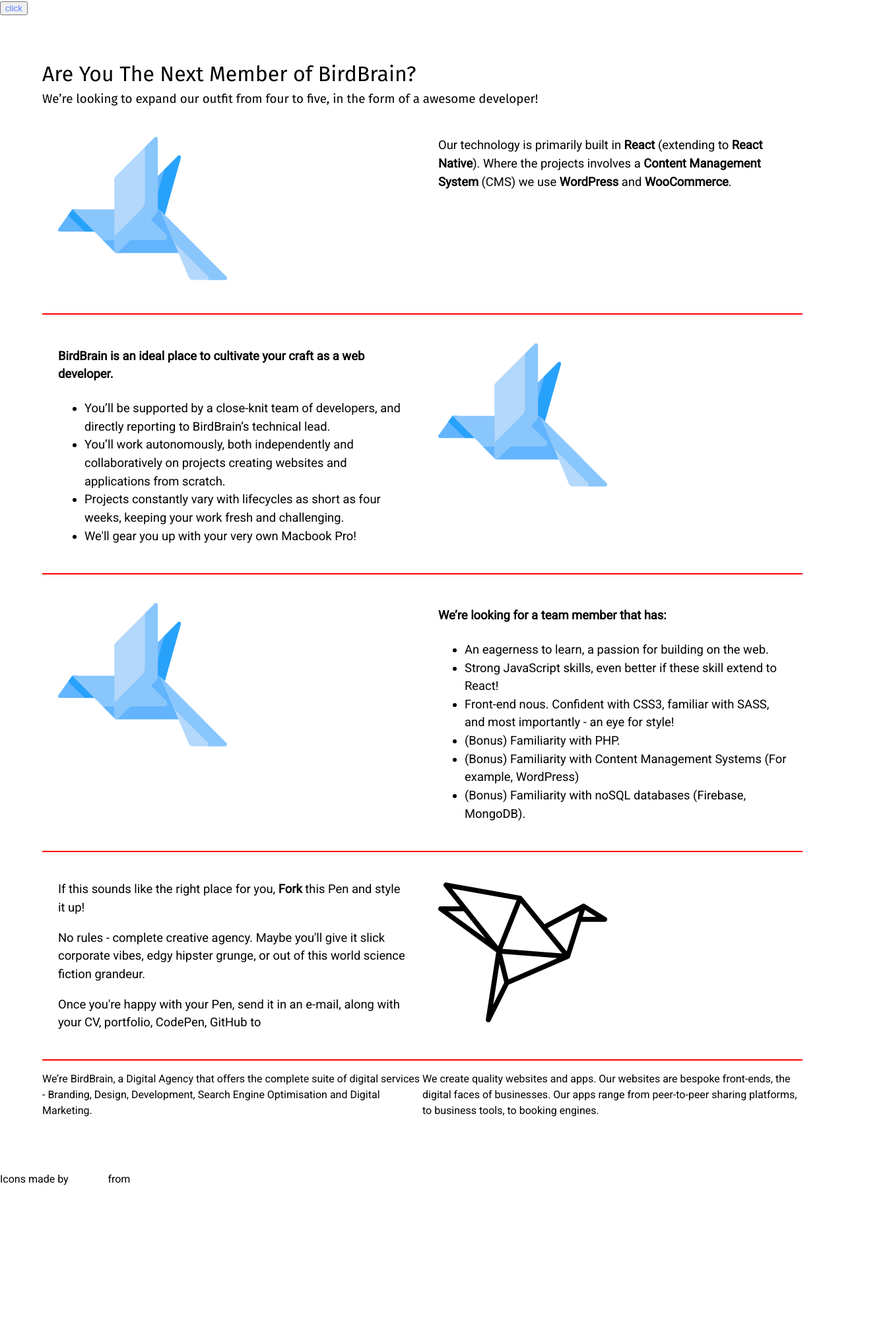
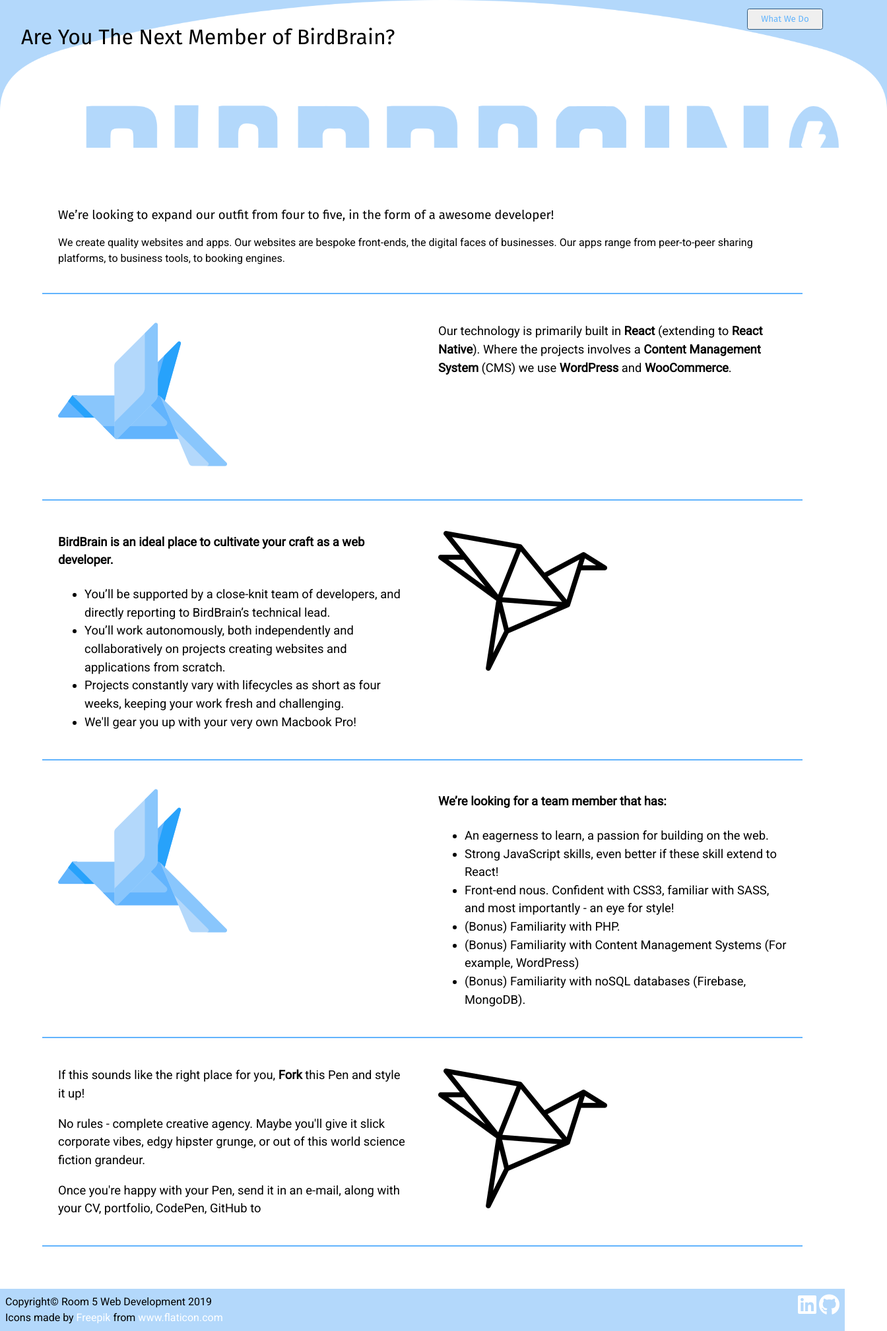
Before and after one commit to Robbozinoz/birdbrain, a website: page index.html in a window 1280 px wide. Shown: the whole page at 66% size, 1344 px wide, since content can reach past the window. Before the commit the page ends 1800 px from the top, so only its background shows below. Drawn offline with nearby package versions, Linux system fonts and the light colour scheme.

Commit message:
update of colour pakette and styling of header, menu and button

```diff
--- a/assets/scss/_config.scss
+++ b/assets/scss/_config.scss
@@ -1,11 +1,12 @@
 $primary-color: #fff;
-$secondary-color: #597fff;
-$tertiary-color: #FFD259;
+$secondary-color: #62b4fd;
+$tertiary-color: #27a2fb;
 $background-opacity: 0.75;
 /*#b3d8fb
 #89c6fc
 #62b4fd
-#27a2fb*/
+#27a2fb
+4F90C9*/
 
 @mixin mediaLg {
     @media screen and (min-width: 769px) and (max-width: 1170px) {
--- a/assets/scss/_menu.scss
+++ b/assets/scss/_menu.scss
@@ -1,24 +1,27 @@
 //Menu button
 .menu-btn {
+  position: absolute;
   color: $secondary-color;
+  right: 2em;
+  top: 1em;
   z-index: 3;
   cursor: pointer;
+  padding: 0.5em 1.5em;
+  border: 0.1em solid #31597D;
+  margin: 0 0.5em 0.5em 0;
+  border-radius: 0.25em;
+  box-sizing: border-box;
+  text-decoration: none;
+  font-family: 'Fira Sans', sans-serif;
+  font-weight: 400;
+  text-align: center;
   @include ease-out();
 
-  .btn-line {
-    width: 28px;
-    height: 3px;
-    margin: 0 0 5px 0;
-    background: set-text-color($primary-color);
-    @include ease-out();
-  }
-
-  //Rotate into X with menu lines
-  &.close {
-    transform: rotate(180deg);
+  &:hover {
+    color: #000000;
+    background-color: $primary-color;
   }
 }
-
 
 //Menu overlay
 .menu {
@@ -45,7 +48,6 @@
     width: 50%;
     height: 100vh;
     overflow: hidden;
-
   }
 
   &-nav {
@@ -63,7 +65,7 @@
     }
   }
 
-  //BRanding
+  //Branding
   &-branding {
     background: $primary-color;
     @include ease-out;
@@ -81,7 +83,7 @@
       color: $secondary-color;
       background: url(../img/origami-lg.png) center no-repeat;
       border-radius: 50%;
-      border: solid 3px $secondary-color;
+      border: solid 3px $tertiary-color;
     }
   }
 
@@ -107,7 +109,7 @@
   .nav-link {
     display: inline-block;
     position: relative;
-    font-size: 1rem;
+    font-size: 1.25rem;
     font-family: 'Ubuntu', sans-serif;
     /*padding: 1rem 0;*/
     font-weight: 400;
@@ -127,3 +129,11 @@
     transition-delay: $x * 0.1s;
   }
 }
+
+footer {
+  padding: 0.5em;
+}
+
+.footer-icons {
+  float: right;
+}
--- a/assets/scss/_mobile.scss
+++ b/assets/scss/_mobile.scss
@@ -23,6 +23,7 @@
     }
 }
 
+
 //Tablets medium o large size
 @include mediaLg {
     main {
@@ -44,3 +45,10 @@
         grid-template-columns: 1fr;
     }
 }
+
+@media all and (max-width:30em) {
+    .menu-btn {
+        display: block;
+        margin: 0.4em auto;
+    }
+}
--- a/assets/scss/main.scss
+++ b/assets/scss/main.scss
@@ -25,10 +25,25 @@ a {
     text-decoration: none;
 }
 
+
+.hero {
+    background: #b3d8fb;
+    background-image: url(../img/birdbrain.png);
+    background-size: cover;
+    background-repeat: no-repeat;
+    width: 100%;
+    height: 20vh;
+    padding: 2em;
+}
+
 main {
     padding: 4rem;
-    //Sticky footer calc function
-    min-height: calc(100vh - 60px);
+
+    .powerful-intro {
+        background: none;
+        padding: 1.5rem;
+        border-bottom: #62b4fd solid 2px;
+    }
 
     .icons {
         margin-top: 1rem;
@@ -93,12 +108,13 @@ main {
     .about-bird {
         background: none;
         padding: 1.5rem;
-        border-bottom: red solid 2px;
-        ;
+        border-bottom: #62b4fd solid 2px;
     }
 }
 
-
+footer {
+    background: #b3d8fb;
+}
 
 /*Settings for mobile and tablet*/
 @import "mobile";
--- a/index.html
+++ b/index.html
@@ -8,19 +8,21 @@
     <link href="https://fonts.googleapis.com/css?family=Fira+Sans|Roboto|Ubuntu&display=swap" rel="stylesheet">
     <link rel="stylesheet" href="assets/css/main.css" />
     <script src="https://cdnjs.cloudflare.com/ajax/libs/jquery/3.1.1/jquery.js"></script>
+    <link rel="stylesheet" href="https://use.fontawesome.com/releases/v5.6.1/css/all.css"
+        integrity="sha384-gfdkjb5BdAXd+lj+gudLWI+BXq4IuLW5IT+brZEZsLFm++aCMlF1V92rMkPaX4PP" crossorigin="anonymous" />
     <title>Document</title>
 </head>
 
 <body>
 
     <header>
-        <button class="menu-btn">click</button>
+        <button class="menu-btn">What We Do</button>
         <nav class="menu">
             <div class="menu-branding">
                 <div class="portrait"></div>
             </div>
             <ul class="menu-nav">
-                <img src="assets/img/origami-lg.png" alt="" srcset="" />
+                <img class="menu-image" src="assets/img/origami-lg.png" alt="origami bird" />
                 <li class="nav-item-title">
                     <h2>We’re BirdBrain, a Digital Agency that offers</h2>
                     <h2>the complete suite of
@@ -56,29 +58,28 @@
         </nav>
     </header>
 
-    <!--Main container for the content-->
-    <main>
-
+    <div class="hero">
         <div>
             <h1>Are You The Next Member of BirdBrain?</h1>
         </div>
+    </div>
+    <!--Main container for the content-->
+    <main>
         <div class="powerful-intro">
-            <h3>
-                We’re looking to expand our outfit from four to five, in the form of a
-                <span>awesome</span> developer!
-            </h3>
-        </div>
-        <div class="about">
-            <p>
-                We’re BirdBrain, a Digital Agency that offers the complete suite of
-                digital services - Branding, Design, Development, Search Engine
-                Optimisation and Digital Marketing.
-            </p>
+            <div>
+                <h3>
+                    We’re looking to expand our outfit from four to five, in the form of a
+                    <span>awesome</span> developer!
+                </h3>
+            </div>
             <p>
                 We create quality websites and apps. Our websites are bespoke
                 front-ends, the digital faces of businesses. Our apps range from
                 peer-to-peer sharing platforms, to business tools, to booking engines.
             </p>
+        </div>
+
+        <div class="about">
             <div class="about-bird birdbrain-1">
                 <img src="assets/img/origami-md.png" alt="" />
             </div>
@@ -92,7 +93,7 @@
                 </p>
             </div>
             <div class="about-bird birdbrain-2">
-                <img src="assets/img/origami-md.png" alt="" />
+                <img src="assets/img/origami-bird-md.png" alt="" />
             </div>
             <div class="about-bird why-birdbrain">
                 <h4>
@@ -164,6 +165,11 @@
     <script src="assets/js/main.js"></script>
 </body>
 <footer>
+    <div class="footer-icons">
+        <a href="https://www.linkedin.com/in/jrobertson1/" target="_blank"> <i class="fab fa-linkedin fa-2x"></i> </a>
+        <a href="https://github.com/Robbozinoz" target="_blank"> <i class="fab fa-github fa-2x"></i> </a>
+    </div>
+    <div>Copyright&copy; Room 5 Web Development 2019</div>
     <div>Icons made by <a href="https://www.flaticon.com/authors/freepik" title="Freepik">Freepik</a> from <a
             href="https://www.flaticon.com/" title="Flaticon">www.flaticon.com</a></div>
 </footer>
```
Also changed, not shown: assets/css/main.css, assets/img/paper-plane.png (added).
